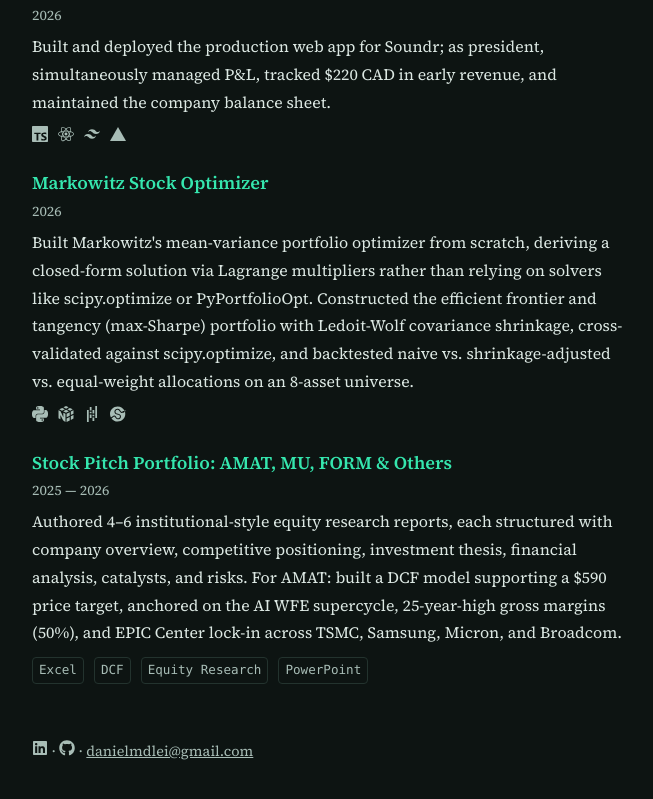
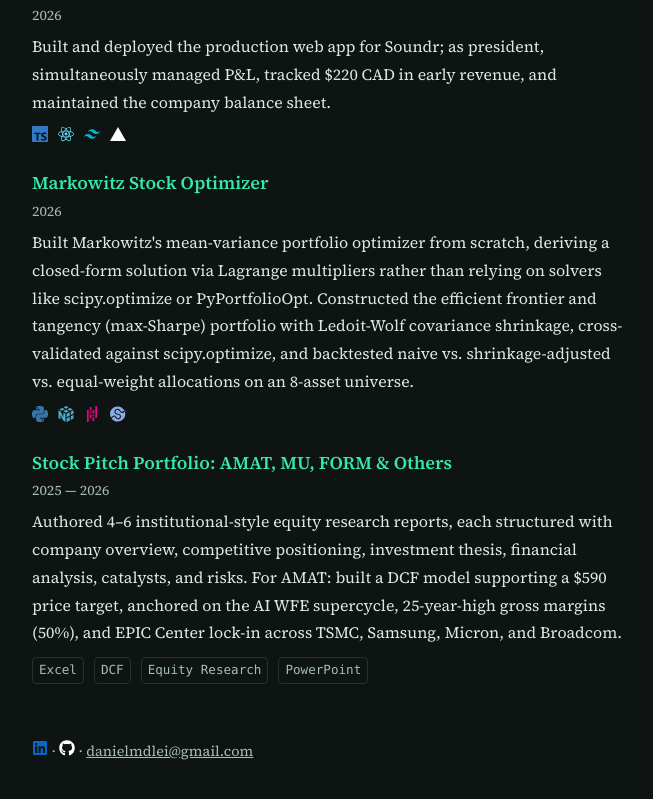
Before and after one commit to McMuf/daniellei.com, a React (Vite) app: page /projects in a window 1280 px wide. Shown: the part 251-1050 px from the top of the page, without its empty margins (308-961 px from the left). Built offline with nearby package versions, Linux system fonts and the light colour scheme.

Commit message:
use official brand colors for tech/social icons instead of monochrome

```diff
--- a/src/components/Layout.tsx
+++ b/src/components/Layout.tsx
@@ -2,7 +2,7 @@
 import { Link, NavLink, Outlet } from 'react-router-dom'
 import { profile } from '../data/profile'
 import CommandPalette, { shortcutLabel } from './CommandPalette'
-import { SOCIAL_ICONS } from './icons'
+import { SOCIAL_ICONS, SOCIAL_ICON_COLORS } from './icons'
 
 const TABS = [
   { to: '/work', label: 'work' },
@@ -39,7 +39,7 @@
             <Fragment key={s.label}>
               {i > 0 && <span className="sep"> · </span>}
               <a href={s.url} target="_blank" rel="noopener noreferrer" aria-label={s.label} title={s.label}>
-                {Icon ? <Icon className="social-icon" /> : s.label}
+                {Icon ? <Icon className="social-icon" color={SOCIAL_ICON_COLORS[s.label]} /> : s.label}
               </a>
             </Fragment>
           )
--- a/src/components/icons.tsx
+++ b/src/components/icons.tsx
@@ -25,10 +25,33 @@
   SciPy: SiScipy,
 }
 
+// Official brand hex per icon. Vercel/GitHub ship as near-black, which
+// disappears on this site's dark background, so those two are swapped for
+// their documented light/dark-mode variant instead of the literal brand
+// black. NumPy/Pandas similarly swap their very dark navy for the lighter
+// accent color already present in their own two-tone logos.
+export const TAG_ICON_COLORS: Record<string, string> = {
+  TypeScript: '#3178C6',
+  React: '#61DAFB',
+  'Tailwind CSS': '#06B6D4',
+  Vercel: '#FFFFFF',
+  Python: '#3776AB',
+  NumPy: '#4DABCF',
+  Pandas: '#E70488',
+  SciPy: '#8CAAE6',
+}
+
 export const SOCIAL_ICONS: Record<string, IconType> = {
   linkedin: FaLinkedin,
   github: FaGithub,
 }
+
+export const SOCIAL_ICON_COLORS: Record<string, string> = {
+  linkedin: '#0A66C2',
+  github: '#FFFFFF',
+}
+
+export const INSTAGRAM_COLOR = '#E4405F'
 
 export { FaInstagram }
 
--- a/src/pages/Home.tsx
+++ b/src/pages/Home.tsx
@@ -1,7 +1,7 @@
 import { Link } from 'react-router-dom'
 import { posts } from '../lib/posts'
 import AsciiSpaceship from '../components/AsciiSpaceship'
-import { WaterlooIcon, FaInstagram } from '../components/icons'
+import { WaterlooIcon, FaInstagram, INSTAGRAM_COLOR } from '../components/icons'
 
 export default function Home() {
   const latest = posts[0]
@@ -12,7 +12,7 @@
 
       <p className="home-bio">
         i am a first year cs + finance student (cfm) at the{' '}
-        <WaterlooIcon className="inline-icon" />{' '}
+        <WaterlooIcon className="inline-icon" color="#FFC72C" />{' '}
         <a
           href="https://uwaterloo.ca/future-students/programs/computing-and-financial-management"
           target="_blank"
@@ -24,7 +24,7 @@
       </p>
       <p className="home-bio">
         i am also a tech and gym enthusiast (
-        <FaInstagram className="inline-icon" aria-hidden="true" />
+        <FaInstagram className="inline-icon" color={INSTAGRAM_COLOR} aria-hidden="true" />
         <a
           href="https://www.instagram.com/dandoesrepz/"
           target="_blank"
--- a/src/pages/Projects.tsx
+++ b/src/pages/Projects.tsx
@@ -1,5 +1,5 @@
 import { projects } from '../data/projects'
-import { TAG_ICONS } from '../components/icons'
+import { TAG_ICONS, TAG_ICON_COLORS } from '../components/icons'
 
 export default function Projects() {
   return (
@@ -20,7 +20,7 @@
                 {p.tags.map(t => {
                   const Icon = TAG_ICONS[t]
                   return Icon
-                    ? <Icon key={t} className="tag-icon" title={t} aria-label={t} />
+                    ? <Icon key={t} className="tag-icon" color={TAG_ICON_COLORS[t]} title={t} aria-label={t} />
                     : <span key={t} className="tag">{t}</span>
                 })}
               </p>
```
